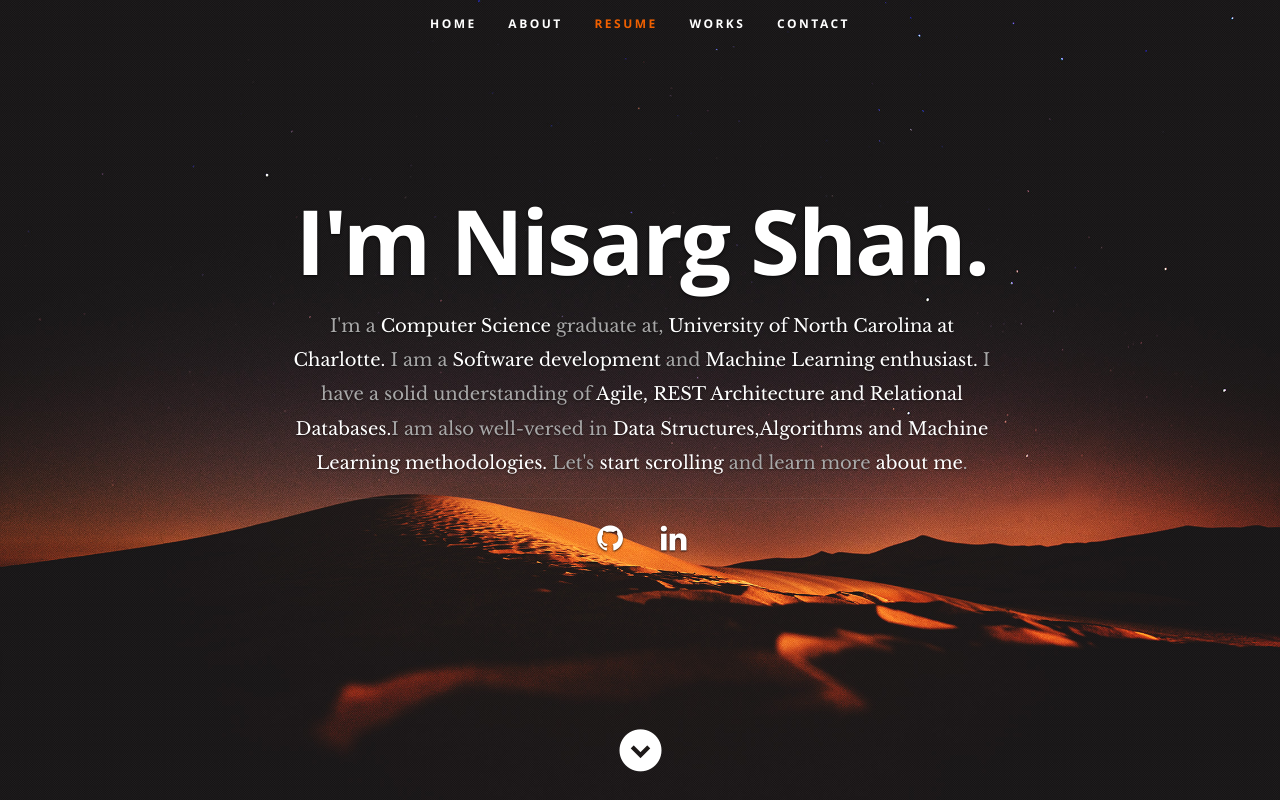
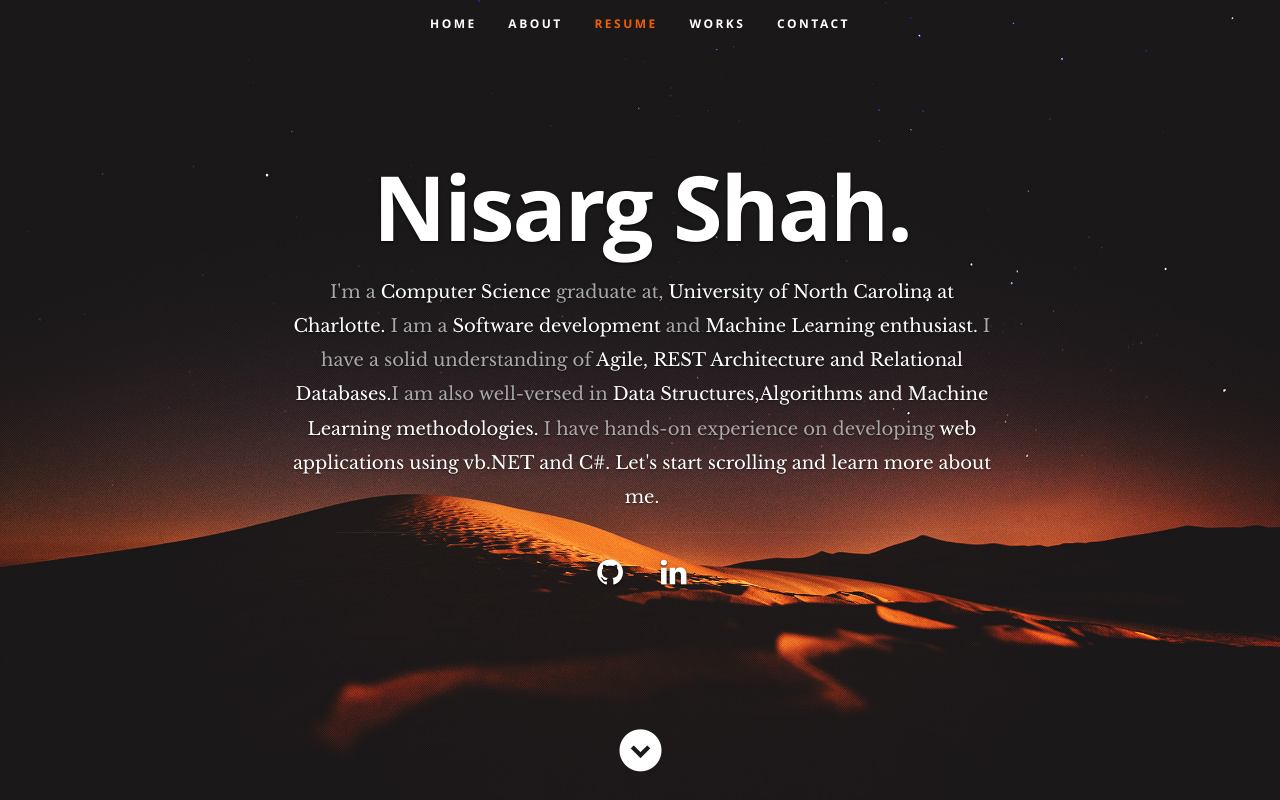
Before and after one commit to nisarg1496/Portfolio, a plain HTML site: page index.html in a window 1280 px wide. Shown: the top 800 px of the page. Drawn offline with nearby package versions, Linux system fonts and the light colour scheme.

Commit message:
Update index.html

```diff
--- a/index.html
+++ b/index.html
@@ -55,10 +55,10 @@
 
       <div class="row banner">
          <div class="banner-text">
-            <h1 class="responsive-headline">I'm Nisarg Shah.</h1>
+            <h1 class="responsive-headline">Nisarg Shah.</h1>
             <h3>I'm a <span>Computer Science </span> graduate at, <span>University of North Carolina at Charlotte.</span> I am a <span>Software development</span> and <span>Machine Learning enthusiast.</span>
 		I have a solid understanding of <span>Agile, REST Architecture and Relational Databases.</span>I am also well-versed in <span>Data Structures,Algorithms and Machine Learning methodologies.</span>
-
+		I have hands-on experience on developing <span>web applications</spam> using <span>vb.NET and C#.</span>
 		 Let's <a class="smoothscroll" href="#about">start scrolling</a>
             and learn more <a class="smoothscroll" href="#about">about me</a>.</h3>
             <hr />
```
